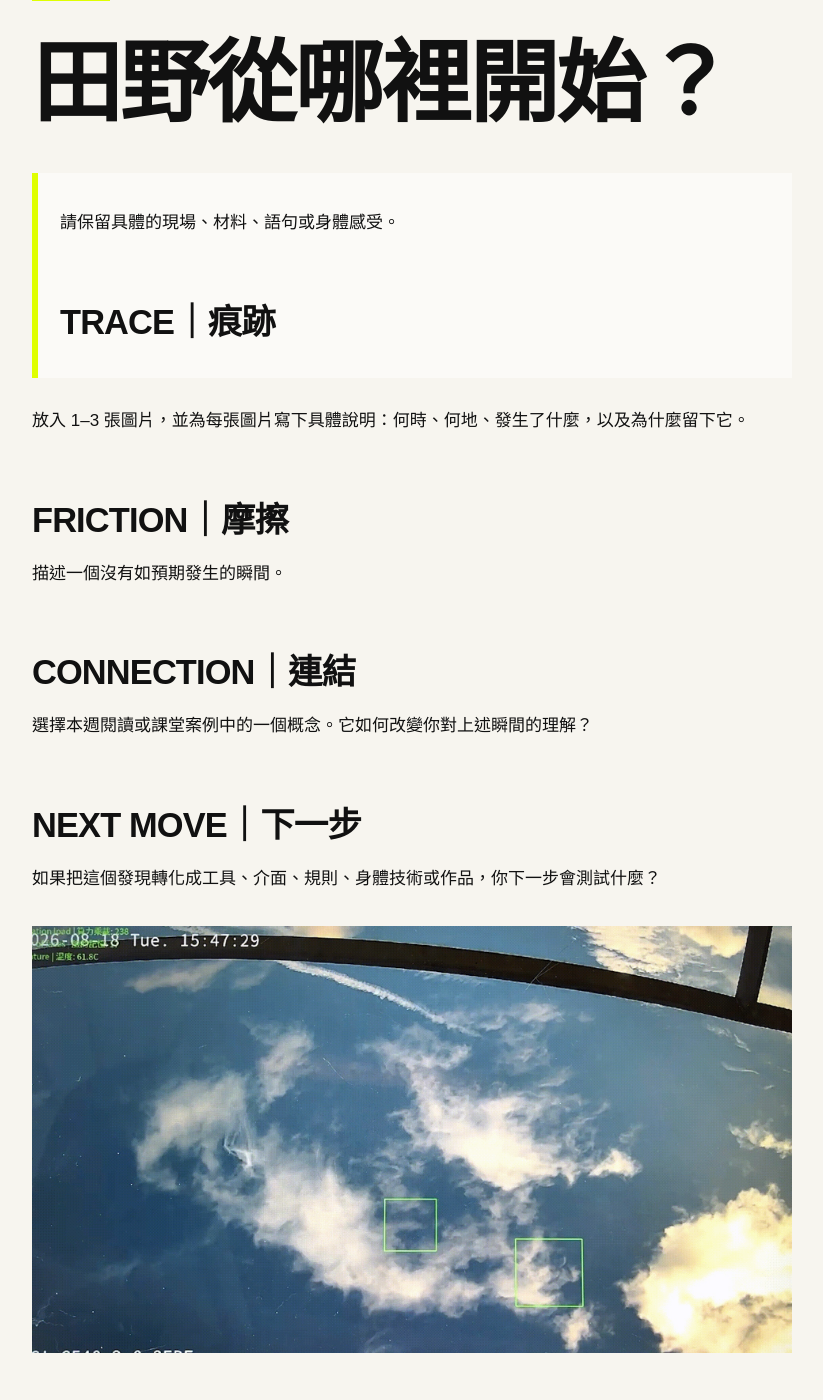
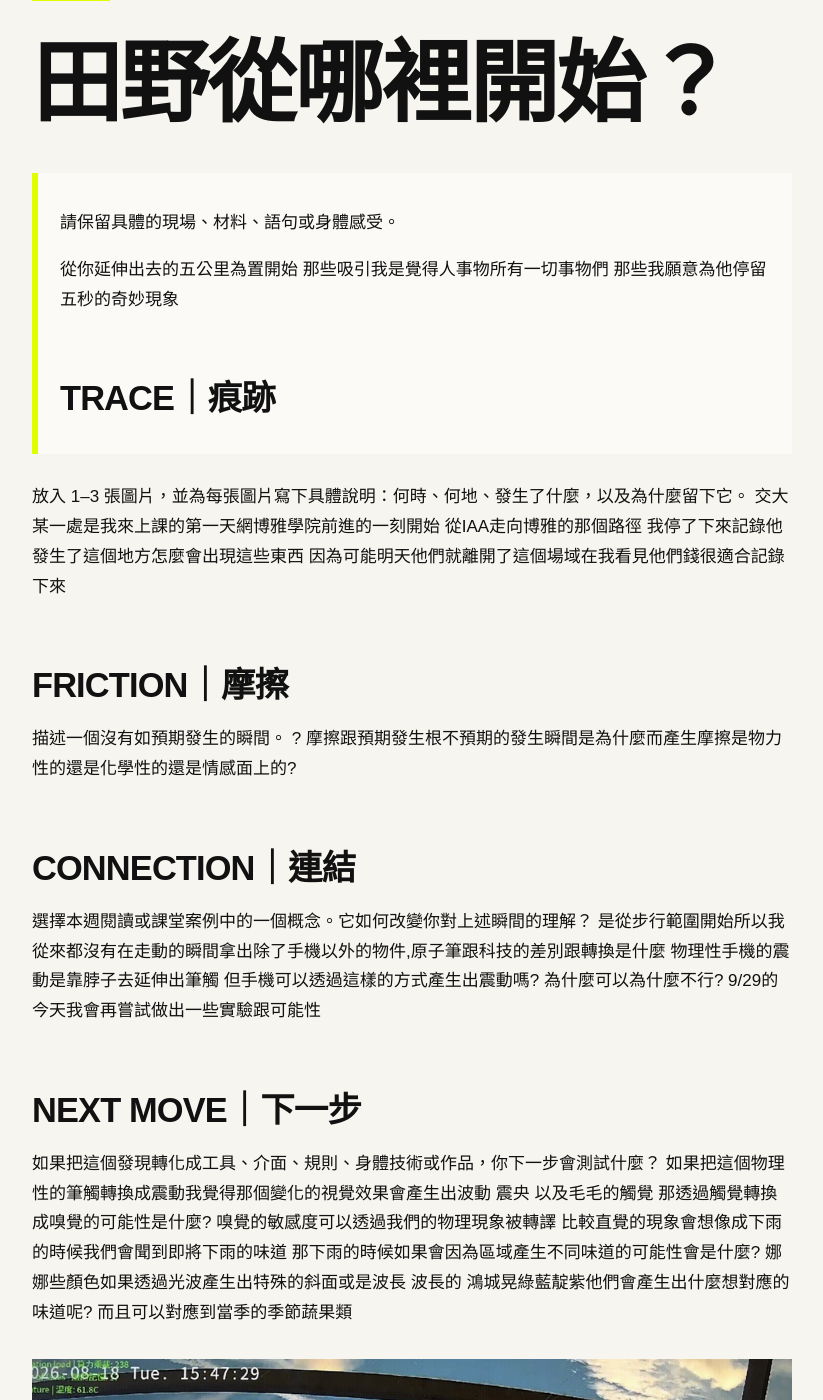
Before and after one commit to 0101bb/fieldworkarchive, a Jekyll site: the page built from weeks/week-01.md, in a window 1280 px wide and 1400 px high, scrolled down 201 px. Shown: the whole window, without its empty margins (48-871 px from the left). Built offline with Jekyll 4.4.1, drawn with Linux system fonts in a browser that asks for light colours.

Commit message:
Update week-01.md

```diff
--- a/weeks/week-01.md
+++ b/weeks/week-01.md
@@ -9,20 +9,46 @@ permalink: /weeks/week-01/
 
 > 請保留具體的現場、材料、語句或身體感受。
 >
+> 從你延伸出去的五公里為置開始
+> 那些吸引我是覺得人事物所有一切事物們
+> 那些我願意為他停留五秒的奇妙現象
+>
 ## TRACE｜痕跡
 
 放入 1–3 張圖片，並為每張圖片寫下具體說明：何時、何地、發生了什麼，以及為什麼留下它。
+交大某一處是我來上課的第一天網博雅學院前進的一刻開始
+從IAA走向博雅的那個路徑
+我停了下來記錄他
+發生了這個地方怎麼會出現這些東西
+因為可能明天他們就離開了這個場域在我看見他們錢很適合記錄下來
+
 
 ## FRICTION｜摩擦
 
 描述一個沒有如預期發生的瞬間。
+?
+摩擦跟預期發生根不預期的發生瞬間是為什麼而產生摩擦是物力性的還是化學性的還是情感面上的?
+
 
 ## CONNECTION｜連結
 
 選擇本週閱讀或課堂案例中的一個概念。它如何改變你對上述瞬間的理解？
+是從步行範圍開始所以我從來都沒有在走動的瞬間拿出除了手機以外的物件,原子筆跟科技的差別跟轉換是什麼
+物理性手機的震動是靠脖子去延伸出筆觸
+但手機可以透過這樣的方式產生出震動嗎?
+為什麼可以為什麼不行?
+9/29的今天我會再嘗試做出一些實驗跟可能性
+
 
 ## NEXT MOVE｜下一步
 
 如果把這個發現轉化成工具、介面、規則、身體技術或作品，你下一步會測試什麼？
+如果把這個物理性的筆觸轉換成震動我覺得那個變化的視覺效果會產生出波動 震央 以及毛毛的觸覺
+那透過觸覺轉換成嗅覺的可能性是什麼?
+嗅覺的敏感度可以透過我們的物理現象被轉譯 比較直覺的現象會想像成下雨的時候我們會聞到即將下雨的味道
+那下雨的時候如果會因為區域產生不同味道的可能性會是什麼?
+娜娜些顏色如果透過光波產生出特殊的斜面或是波長
+波長的 鴻城晃綠藍靛紫他們會產生出什麼想對應的味道呢?
+而且可以對應到當季的季節蔬果類
 
 ![共同繪製的教室導航地圖]({{ '/assets/images/facedetect1.jpg' | relative_url }})
```
